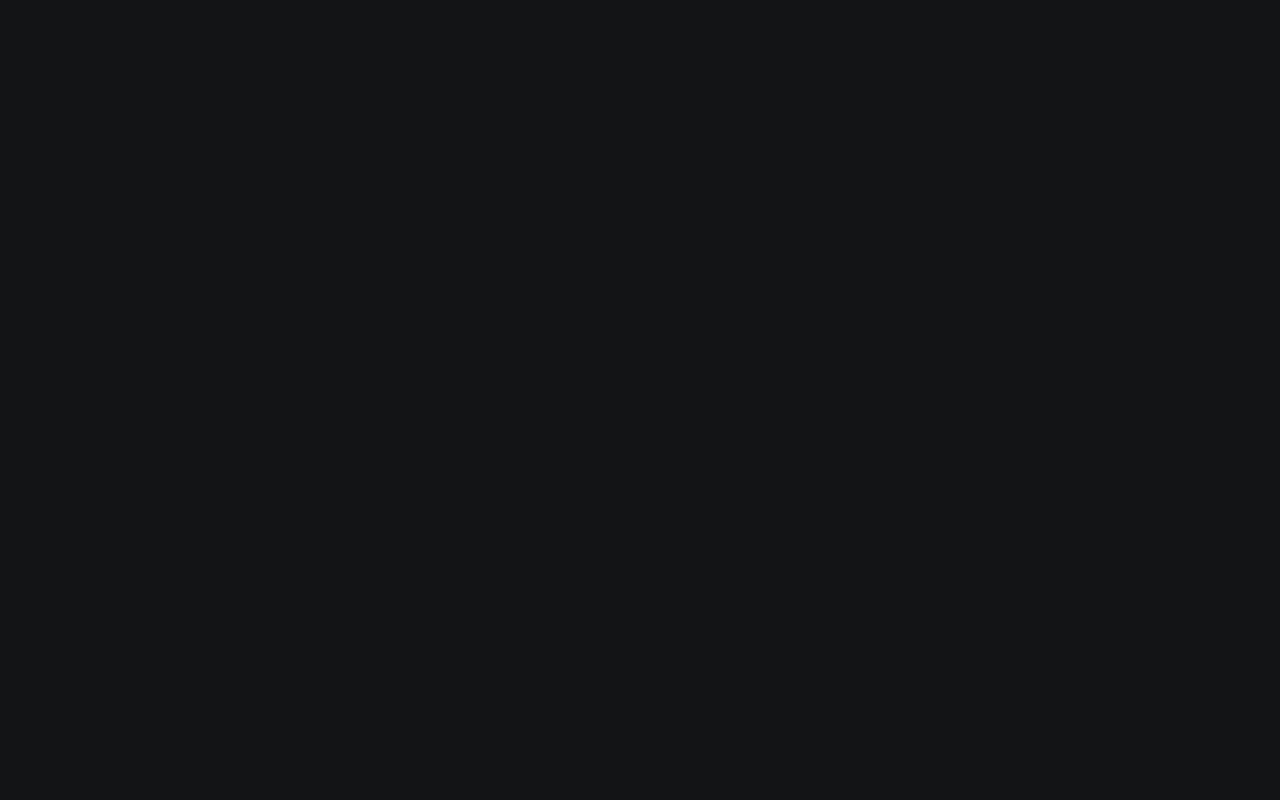
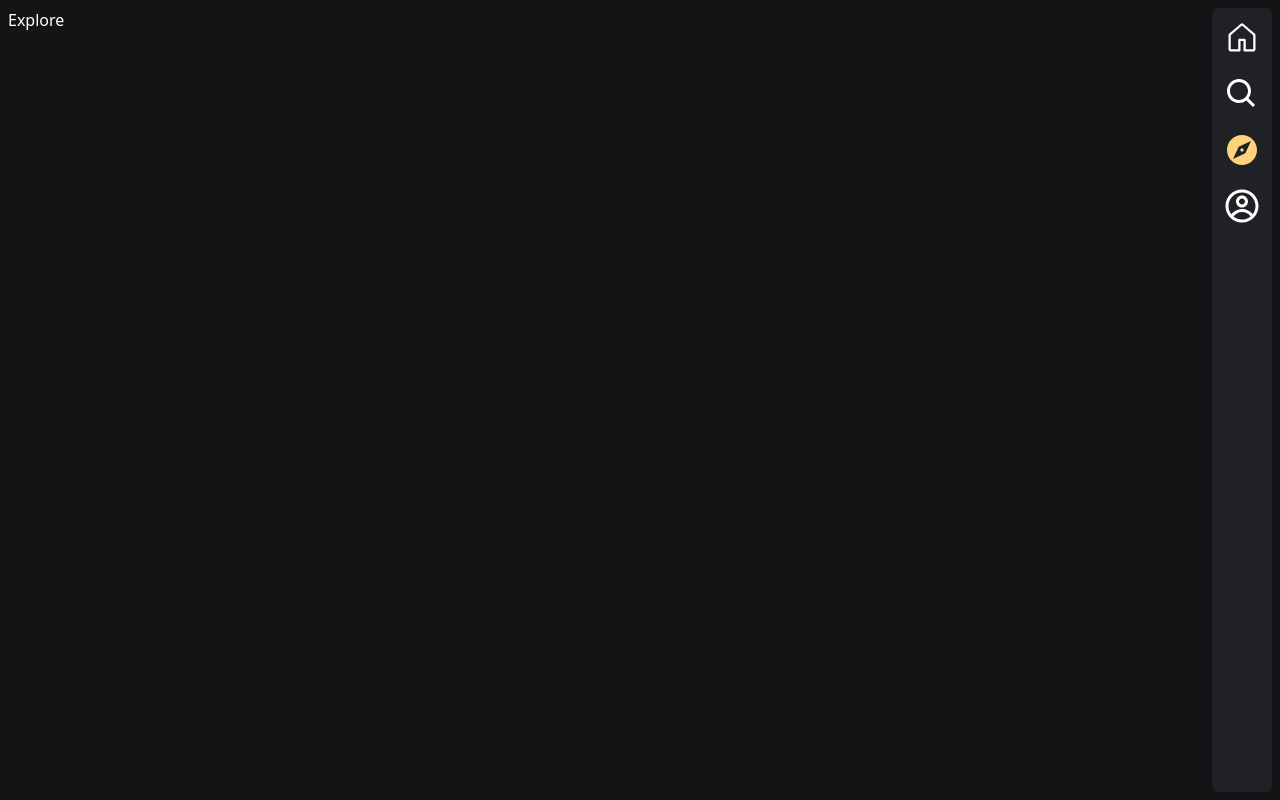
Before and after one commit to himanshuraw/Connect, a React (Vite) app in the folder frontend/: page /explore in a window 1280 px wide. Before the commit this address had no page. Built offline with nearby package versions, Linux system fonts and the light colour scheme; sample sign-in values are in the browser's storage.

Commit message:
Basic Nav Bar

```diff
--- a/frontend/src/App.tsx
+++ b/frontend/src/App.tsx
@@ -8,6 +8,9 @@ import Home from "./pages/Home"
 import { useAppDispatch } from "./store/hooks"
 import { useEffect } from "react"
 import { initializeAuth } from "./store/slices/authSlice"
+import Profile from "./pages/Profile"
+import Explore from "./pages/Explore"
+import Search from "./pages/Search"
 
 function App() {
   const dispatch = useAppDispatch();
@@ -31,6 +34,9 @@ function App() {
           <Route element={<ProtectedRoute />}>
             <Route element={<Application />}>
               <Route path="/" element={<Home />} />
+              <Route path="/profile" element={<Profile />} />
+              <Route path="/explore" element={<Explore />} />
+              <Route path="/search" element={<Search />} />
             </Route>
           </Route>
 
--- a/frontend/src/components/NavigationBar.tsx
+++ b/frontend/src/components/NavigationBar.tsx
@@ -1,7 +1,10 @@
 import React from 'react'
+import { BiSearch, BiSolidSearch } from 'react-icons/bi'
 import { GoHome, GoHomeFill } from 'react-icons/go'
-import { IoSearchOutline } from 'react-icons/io5'
 import { MdExplore, MdOutlineExplore } from 'react-icons/md'
+import { Link } from 'react-router'
+import NavigationLink from './NavigationLink'
+import { CgProfile } from 'react-icons/cg'
 
 const NavigationBar: React.FC = () => {
     return (
@@ -16,20 +19,33 @@ const NavigationBar: React.FC = () => {
             md:order-2
             md:h-full md:w-auto
             ">
-            <div>
-                {/* <GoHome className='text-4xl' /> */}
-                <GoHomeFill className='text-4xl' />
-            </div>
+            <NavigationLink
+                to='/'
+                ActiveIcon={GoHomeFill}
+                Icon={GoHome}
+                className='text-4xl'
+            />
 
-            <div>
-                <IoSearchOutline className='text-4xl' />
-            </div>
+            <NavigationLink
+                to='/search'
+                ActiveIcon={BiSolidSearch}
+                Icon={BiSearch}
+                className='text-4xl'
+            />
 
-            <div>
-                <MdOutlineExplore className='text-4xl' />
-                {/* <MdExplore className='text-4xl' /> */}
+            <NavigationLink
+                to='/explore'
+                ActiveIcon={MdExplore}
+                Icon={MdOutlineExplore}
+                className='text-4xl'
+            />
 
-            </div>
+            <NavigationLink
+                to='/profile'
+                ActiveIcon={CgProfile}
+                Icon={CgProfile}
+                className='text-4xl'
+            />
         </div>
     )
 }
--- /dev/null
+++ b/frontend/src/components/NavigationLink.tsx
@@ -0,0 +1,26 @@
+import React from 'react'
+import { Link, useLocation } from 'react-router'
+
+type IconType = React.FC<React.SVGProps<SVGSVGElement>>;
+
+interface INavigationLinkProps {
+    to: string;
+    Icon: IconType;
+    ActiveIcon: IconType;
+    className?: string;
+}
+
+const NavigationLink: React.FC<INavigationLinkProps> = ({ to, Icon, ActiveIcon, className }) => {
+    const location = useLocation();
+    const isActive = location.pathname === to;
+    return (
+        <Link to={to}>
+            {isActive
+                ? <ActiveIcon className={`${className} text-primary`} />
+                : <Icon className={className} />
+            }
+        </Link>
+    )
+}
+
+export default NavigationLink
--- a/frontend/src/pages/Explore.tsx
+++ b/frontend/src/pages/Explore.tsx
@@ -0,0 +1,9 @@
+import React from 'react'
+
+const Explore: React.FC = () => {
+    return (
+        <div>Explore</div>
+    )
+}
+
+export default Explore
--- /dev/null
+++ b/frontend/src/pages/Profile.tsx
@@ -0,0 +1,9 @@
+import React from 'react'
+
+const Profile: React.FC = () => {
+    return (
+        <div>Profile</div>
+    )
+}
+
+export default Profile
--- /dev/null
+++ b/frontend/src/pages/Search.tsx
@@ -0,0 +1,9 @@
+import React from 'react'
+
+const Search: React.FC = () => {
+    return (
+        <div>Search</div>
+    )
+}
+
+export default Search
```
